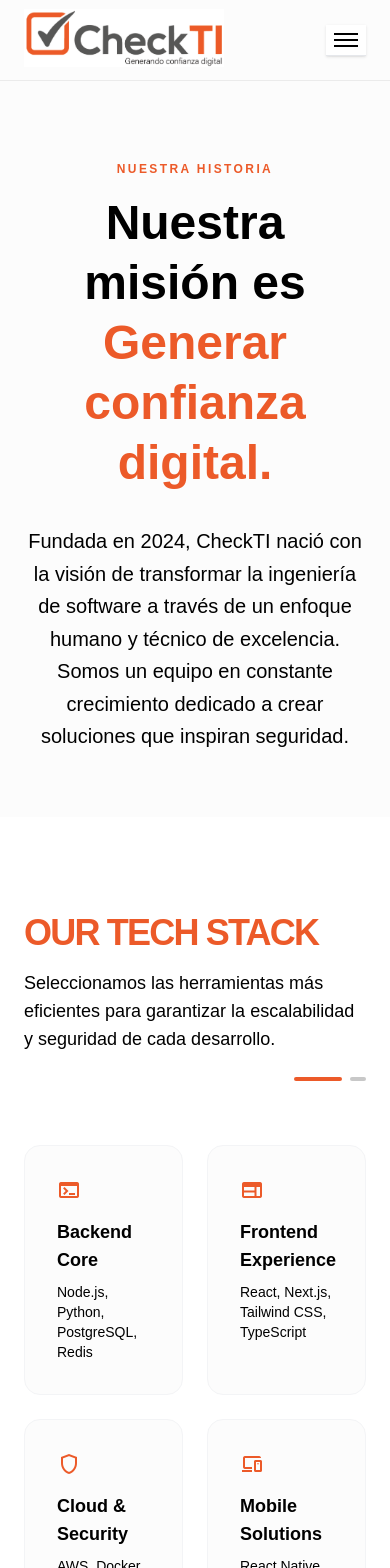
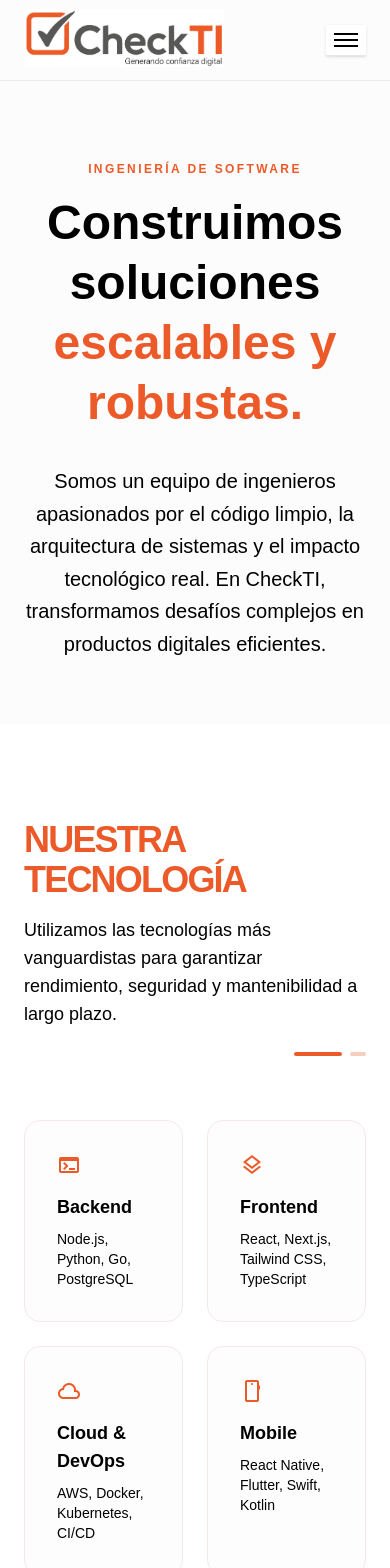
Before and after one commit to jfreakp/checkit, a Next.js app: page /about in a window 390 px wide. Shown: the top 1568 px of the page. Built offline with nearby package versions, Linux system fonts and the light colour scheme.

Commit message:
cambios de disenio

```diff
--- a/app/about/page.tsx
+++ b/app/about/page.tsx
@@ -1,57 +1,58 @@
 import { CardEnviarEncuesta } from "@/sharing/components/CardEnviarEncuesta";
 
 const infoCard = {
-    title1: "¿Listo para  ",
-    title2: "construir ",
-    title3: "confianza?",
-    description: "Conversemos sobre cómo CheckTI puede ayudarte a escalar tus soluciones digitales con un equipo que entiende tus necesidades.",
+    title1: "Tienes un reto ",
+    title2: "Técnico",
+    title3: "?",
+    description: "Estamos listos para analizar tu proyecto y ofrecerte la mejor solución de ingeniería.",
     primaryActionText: "Agendar Consultoría",
     secondaryActionText: "Nuestra Metodología"
 };
 
 export default function AboutPage() {
     return (
+
         <main className="flex-1">
             <section className="max-w-[1200px] mx-auto px-6 pt-20 pb-16 text-center">
-                <span className="text-primary font-bold tracking-[0.2em] text-xs uppercase mb-4 block">Nuestra Historia</span>
+                <span className="text-primary font-bold tracking-[0.2em] text-xs uppercase mb-4 block">Ingeniería de Software</span>
                 <h1 className="text-dark-accent text-5xl md:text-7xl font-black leading-tight mb-8">
-                    Nuestra misión es <br /> <span className="text-primary">Generar confianza digital.</span>
+                    Construimos soluciones <br /> <span className="text-primary">escalables y robustas.</span>
                 </h1>
                 <p className="max-w-3xl mx-auto text-xl leading-relaxed text-secondary-text">
-                    Fundada en 2024, CheckTI nació con la visión de transformar la ingeniería de software a través de un enfoque humano y técnico de excelencia. Somos un equipo en constante crecimiento dedicado a crear soluciones que inspiran seguridad.
+                    Somos un equipo de ingenieros apasionados por el código limpio, la arquitectura de sistemas y el impacto tecnológico real. En CheckTI, transformamos desafíos complejos en productos digitales eficientes.
                 </p>
             </section>
             <section className="bg-white py-24 px-6">
                 <div className="max-w-[1200px] mx-auto">
                     <div className="flex flex-col md:flex-row justify-between items-end mb-16 gap-6">
                         <div className="max-w-xl">
-                            <h2 className="text-primary text-4xl font-black mb-4 uppercase tracking-tighter">Our Tech Stack</h2>
-                            <p className="text-lg text-secondary-text">Seleccionamos las herramientas más eficientes para garantizar la escalabilidad y seguridad de cada desarrollo.</p>
+                            <h2 className="text-primary text-4xl font-black mb-4 uppercase tracking-tighter">Nuestra Tecnología</h2>
+                            <p className="text-lg text-secondary-text">Utilizamos las tecnologías más vanguardistas para garantizar rendimiento, seguridad y mantenibilidad a largo plazo.</p>
                         </div>
                         <div className="flex gap-2">
                             <div className="w-12 h-1 bg-primary rounded-full"></div>
-                            <div className="w-4 h-1 bg-brand-gray/30 rounded-full"></div>
+                            <div className="w-4 h-1 bg-primary/30 rounded-full"></div>
                         </div>
                     </div>
                     <div className="grid grid-cols-2 md:grid-cols-4 gap-6">
-                        <div className="tech-card p-8 border border-gray-100 rounded-2xl bg-background-light transition-all hover:shadow-xl hover:-translate-y-1">
+                        <div className="tech-card p-8 border border-[#f3eae7] rounded-2xl bg-background-light/50 transition-all hover:shadow-xl hover:-translate-y-1">
                             <span className="material-symbols-outlined text-primary text-4xl mb-4">terminal</span>
-                            <h4 className="font-bold text-dark-accent text-lg mb-2">Backend Core</h4>
-                            <p className="text-sm">Node.js, Python, PostgreSQL, Redis</p>
+                            <h4 className="font-bold text-dark-accent text-lg mb-2">Backend</h4>
+                            <p className="text-sm">Node.js, Python, Go, PostgreSQL</p>
                         </div>
-                        <div className="tech-card p-8 border border-gray-100 rounded-2xl bg-background-light transition-all hover:shadow-xl hover:-translate-y-1">
-                            <span className="material-symbols-outlined text-primary text-4xl mb-4">web</span>
-                            <h4 className="font-bold text-dark-accent text-lg mb-2">Frontend Experience</h4>
+                        <div className="tech-card p-8 border border-[#f3eae7] rounded-2xl bg-background-light/50 transition-all hover:shadow-xl hover:-translate-y-1">
+                            <span className="material-symbols-outlined text-primary text-4xl mb-4">layers</span>
+                            <h4 className="font-bold text-dark-accent text-lg mb-2">Frontend</h4>
                             <p className="text-sm">React, Next.js, Tailwind CSS, TypeScript</p>
                         </div>
-                        <div className="tech-card p-8 border border-gray-100 rounded-2xl bg-background-light transition-all hover:shadow-xl hover:-translate-y-1">
-                            <span className="material-symbols-outlined text-primary text-4xl mb-4">shield</span>
-                            <h4 className="font-bold text-dark-accent text-lg mb-2">Cloud &amp; Security</h4>
-                            <p className="text-sm">AWS, Docker, CI/CD, Cybersecurity</p>
+                        <div className="tech-card p-8 border border-[#f3eae7] rounded-2xl bg-background-light/50 transition-all hover:shadow-xl hover:-translate-y-1">
+                            <span className="material-symbols-outlined text-primary text-4xl mb-4">cloud</span>
+                            <h4 className="font-bold text-dark-accent text-lg mb-2">Cloud &amp; DevOps</h4>
+                            <p className="text-sm">AWS, Docker, Kubernetes, CI/CD</p>
                         </div>
-                        <div className="tech-card p-8 border border-gray-100 rounded-2xl bg-background-light transition-all hover:shadow-xl hover:-translate-y-1">
-                            <span className="material-symbols-outlined text-primary text-4xl mb-4">devices</span>
-                            <h4 className="font-bold text-dark-accent text-lg mb-2">Mobile Solutions</h4>
+                        <div className="tech-card p-8 border border-[#f3eae7] rounded-2xl bg-background-light/50 transition-all hover:shadow-xl hover:-translate-y-1">
+                            <span className="material-symbols-outlined text-primary text-4xl mb-4">smartphone</span>
+                            <h4 className="font-bold text-dark-accent text-lg mb-2">Mobile</h4>
                             <p className="text-sm">React Native, Flutter, Swift, Kotlin</p>
                         </div>
                     </div>
@@ -60,25 +61,25 @@ export default function AboutPage() {
             <section className="py-24 px-6 bg-background-light">
                 <div className="max-w-[1200px] mx-auto">
                     <div className="text-center mb-20">
-                        <h2 className="text-primary text-4xl font-black mb-4 uppercase tracking-tighter">Development Process</h2>
-                        <p className="text-secondary-text max-w-2xl mx-auto text-lg">Un proceso artesanal escalado con rigor de ingeniería.</p>
+                        <h2 className="text-primary text-4xl font-black mb-4 uppercase tracking-tighter">Proceso de Desarrollo</h2>
+                        <p className="text-secondary-text max-w-2xl mx-auto text-lg">Nuestra metodología Agile asegura transparencia total y entregas continuas de valor.</p>
                     </div>
                     <div className="grid grid-cols-1 md:grid-cols-3 gap-12 relative">
                         <div className="hidden md:block absolute top-1/4 left-0 w-full h-0.5 bg-gradient-to-r from-transparent via-primary/20 to-transparent -z-10"></div>
                         <div className="flex flex-col items-center text-center">
                             <div className="w-16 h-16 rounded-full bg-white shadow-lg flex items-center justify-center text-primary font-black text-2xl mb-6 border-2 border-primary/10">01</div>
-                            <h3 className="text-xl font-bold text-dark-accent mb-3">Diagnóstico y Visión</h3>
-                            <p className="text-secondary-text">Iniciamos cada proyecto entendiendo profundamente tus objetivos para construir confianza desde el día uno.</p>
+                            <h3 className="text-xl font-bold text-dark-accent mb-3">Descubrimiento y Diseño</h3>
+                            <p className="text-secondary-text">Analizamos los requerimientos técnicos y definimos la arquitectura del sistema antes de escribir la primera línea de código.</p>
                         </div>
                         <div className="flex flex-col items-center text-center">
                             <div className="w-16 h-16 rounded-full bg-primary shadow-lg flex items-center justify-center text-white font-black text-2xl mb-6">02</div>
-                            <h3 className="text-xl font-bold text-dark-accent mb-3">Ingeniería Personalizada</h3>
-                            <p className="text-secondary-text">Desarrollo iterativo con un equipo asignado que se convierte en una extensión de tu propia empresa.</p>
+                            <h3 className="text-xl font-bold text-dark-accent mb-3">Sprints Iterativos</h3>
+                            <p className="text-secondary-text">Desarrollo modular con revisiones periódicas. Implementamos pruebas automatizadas para garantizar la calidad del código.</p>
                         </div>
                         <div className="flex flex-col items-center text-center">
                             <div className="w-16 h-16 rounded-full bg-white shadow-lg flex items-center justify-center text-primary font-black text-2xl mb-6 border-2 border-primary/10">03</div>
-                            <h3 className="text-xl font-bold text-dark-accent mb-3">Entrega de Valor Real</h3>
-                            <p className="text-secondary-text">Implementación controlada y acompañamiento continuo para asegurar que la solución evolucione contigo.</p>
+                            <h3 className="text-xl font-bold text-dark-accent mb-3">Lanzamiento y Escalamiento</h3>
+                            <p className="text-secondary-text">Despliegue en producción con monitoreo activo. Optimizamos y escalamos según el crecimiento de los usuarios.</p>
                         </div>
                     </div>
                 </div>
@@ -87,17 +88,17 @@ export default function AboutPage() {
                 <div className="max-w-[1200px] mx-auto">
                     <div className="flex flex-col md:flex-row justify-between items-center mb-16 gap-8">
                         <div className="text-center md:text-left">
-                            <h2 className="text-primary text-4xl font-black mb-4 uppercase tracking-tighter">The Team</h2>
-                            <p className="text-lg text-secondary-text">Un equipo joven, dinámico y especializado en ingeniería de software personalizada.</p>
+                            <h2 className="text-primary text-4xl font-black mb-4 uppercase tracking-tighter">El Equipo</h2>
+                            <p className="text-lg text-secondary-text">Un grupo de ingenieros senior comprometidos con la excelencia técnica y la innovación.</p>
                         </div>
                         <div className="bg-primary/5 px-6 py-3 rounded-full border border-primary/20">
-                            <p className="text-primary font-bold text-sm">Equipo especializado y en crecimiento</p>
+                            <p className="text-primary font-bold text-sm">Somos 25+ Especialistas remotos</p>
                         </div>
                     </div>
                     <div className="grid grid-cols-1 sm:grid-cols-2 lg:grid-cols-4 gap-8">
-                        <div className="group text-center sm:text-left">
+                        <div className="group">
                             <div className="relative mb-6 overflow-hidden rounded-2xl aspect-[1/1.2] shadow-sm">
-                                <img className="w-full h-full object-cover transition-transform duration-700 group-hover:scale-105" data-alt="Carlos Méndez, Co-founder &amp; Lead Architect" src="https://lh3.googleusercontent.com/aida-public/AB6AXuCX1Z-Vx_F66A1XXuBk5MBZAtaEZyo83M3cBsyEXTYHA7OD4liuSWSnjB4pqREHWTAiwYfD8IH9ePjbg_LbIqY_orhYBiTFzYsLa0ocjuHgIw-HqhBBxJPT3MDacPXGzizjzVCVgNWy0VYbz0qv3JNjAnkljHVeCr9t58rToMXpdIwT9id1GwAa7GNl1L6ifZ2006K6B3gKoQZJTQHVWYpvPVGMCopXf2-pv7wyiB0dOJ4DYN8i5UIjUDzYMeuVMqLRrzsTVo3lcFU" />
+                                <img alt="Carlos Méndez, Arquitecto Lead" className="w-full h-full object-cover transition-transform duration-700 group-hover:scale-105" src="https://lh3.googleusercontent.com/aida-public/AB6AXuCX1Z-Vx_F66A1XXuBk5MBZAtaEZyo83M3cBsyEXTYHA7OD4liuSWSnjB4pqREHWTAiwYfD8IH9ePjbg_LbIqY_orhYBiTFzYsLa0ocjuHgIw-HqhBBxJPT3MDacPXGzizjzVCVgNWy0VYbz0qv3JNjAnkljHVeCr9t58rToMXpdIwT9id1GwAa7GNl1L6ifZ2006K6B3gKoQZJTQHVWYpvPVGMCopXf2-pv7wyiB0dOJ4DYN8i5UIjUDzYMeuVMqLRrzsTVo3lcFU" />
                                 <div className="absolute inset-0 bg-gradient-to-t from-dark-accent/60 to-transparent opacity-0 group-hover:opacity-100 transition-opacity flex items-end p-6">
                                     <div className="flex gap-3">
                                         <a className="w-10 h-10 rounded-full bg-white/20 backdrop-blur-md flex items-center justify-center text-white hover:bg-primary transition-colors" href="#">
@@ -107,11 +108,11 @@ export default function AboutPage() {
                                 </div>
                             </div>
                             <h3 className="text-dark-accent font-bold text-xl">Carlos Méndez</h3>
-                            <p className="text-primary text-sm font-bold uppercase tracking-widest mt-1">Co-founder &amp; Architect</p>
+                            <p className="text-primary text-sm font-bold uppercase tracking-widest mt-1">Lead Architect</p>
                         </div>
-                        <div className="group text-center sm:text-left">
+                        <div className="group">
                             <div className="relative mb-6 overflow-hidden rounded-2xl aspect-[1/1.2] shadow-sm">
-                                <img className="w-full h-full object-cover transition-transform duration-700 group-hover:scale-105" data-alt="Ana Silva, Senior Engineer" src="https://lh3.googleusercontent.com/aida-public/AB6AXuBdxkD2RulBPVWy09oOTKKXGuLQ29vo4d0aSo7H7NwJZRW8oY3qppUnn8KoBCTktBto4Y3v3gQRTPTlrcyu41c3lu850zo98nZeb1y5WQZqmCJtDx8EOpnys9zuudMr2G-OrLq6tbbe1wEqvIX-0saF9IeEBSkOSn9tyeIJeIdf5ZCnKT3gO3Eh61K14zm8c_IWegePsBxAe7EU2KG1_Gats3Z-pLdZ_mzcHPdoUZcGBE2E1N97TJmEz_yoT4zYQEJVvGvgN-UPB0Y" />
+                                <img alt="Ana Silva, Ingeniera Fullstack" className="w-full h-full object-cover transition-transform duration-700 group-hover:scale-105" src="https://lh3.googleusercontent.com/aida-public/AB6AXuBdxkD2RulBPVWy09oOTKKXGuLQ29vo4d0aSo7H7NwJZRW8oY3qppUnn8KoBCTktBto4Y3v3gQRTPTlrcyu41c3lu850zo98nZeb1y5WQZqmCJtDx8EOpnys9zuudMr2G-OrLq6tbbe1wEqvIX-0saF9IeEBSkOSn9tyeIJeIdf5ZCnKT3gO3Eh61K14zm8c_IWegePsBxAe7EU2KG1_Gats3Z-pLdZ_mzcHPdoUZcGBE2E1N97TJmEz_yoT4zYQEJVvGvgN-UPB0Y" />
                                 <div className="absolute inset-0 bg-gradient-to-t from-dark-accent/60 to-transparent opacity-0 group-hover:opacity-100 transition-opacity flex items-end p-6">
                                     <div className="flex gap-3">
                                         <a className="w-10 h-10 rounded-full bg-white/20 backdrop-blur-md flex items-center justify-center text-white hover:bg-primary transition-colors" href="#">
@@ -123,9 +124,9 @@ export default function AboutPage() {
                             <h3 className="text-dark-accent font-bold text-xl">Ana Silva</h3>
                             <p className="text-primary text-sm font-bold uppercase tracking-widest mt-1">Fullstack Engineer</p>
                         </div>
-                        <div className="group text-center sm:text-left">
+                        <div className="group">
                             <div className="relative mb-6 overflow-hidden rounded-2xl aspect-[1/1.2] shadow-sm">
-                                <img className="w-full h-full object-cover transition-transform duration-700 group-hover:scale-105" data-alt="Luis Ortiz, DevOps Specialist" src="https://lh3.googleusercontent.com/aida-public/AB6AXuCV57iL0U4ld2qgBd5P0GswriIjMgzRl5pD94p0nxTXMAp2L4y3mnYV6eNZsMacfBMH4CT-Yopn2rUaylHF1X0dfPD4NTqMB7IgT5dIT4qZSZ2vVZp-yx4qSxBf8pg8cXufv48vzb5m1mYdSqIdxj6lb1U59bInKArkZLltyVi406PImcsmblBdePheqJwmF3HFxw-3uuapnAS8Jcetj4exqOycHZG8_efI1YRsvnRGQBdtG84WH1LnC4bFOkqXkY-8c028QMMpQhU" />
+                                <img alt="Luis Ortiz, Especialista DevOps" className="w-full h-full object-cover transition-transform duration-700 group-hover:scale-105" src="https://lh3.googleusercontent.com/aida-public/AB6AXuCV57iL0U4ld2qgBd5P0GswriIjMgzRl5pD94p0nxTXMAp2L4y3mnYV6eNZsMacfBMH4CT-Yopn2rUaylHF1X0dfPD4NTqMB7IgT5dIT4qZSZ2vVZp-yx4qSxBf8pg8cXufv48vzb5m1mYdSqIdxj6lb1U59bInKArkZLltyVi406PImcsmblBdePheqJwmF3HFxw-3uuapnAS8Jcetj4exqOycHZG8_efI1YRsvnRGQBdtG84WH1LnC4bFOkqXkY-8c028QMMpQhU" />
                                 <div className="absolute inset-0 bg-gradient-to-t from-dark-accent/60 to-transparent opacity-0 group-hover:opacity-100 transition-opacity flex items-end p-6">
                                     <div className="flex gap-3">
                                         <a className="w-10 h-10 rounded-full bg-white/20 backdrop-blur-md flex items-center justify-center text-white hover:bg-primary transition-colors" href="#">
@@ -137,9 +138,9 @@ export default function AboutPage() {
                             <h3 className="text-dark-accent font-bold text-xl">Luis Ortiz</h3>
                             <p className="text-primary text-sm font-bold uppercase tracking-widest mt-1">DevOps Specialist</p>
                         </div>
-                        <div className="group text-center sm:text-left">
+                        <div className="group">
                             <div className="relative mb-6 overflow-hidden rounded-2xl aspect-[1/1.2] shadow-sm">
-                                <img className="w-full h-full object-cover transition-transform duration-700 group-hover:scale-105" data-alt="Marta Jímenez, QA Lead" src="https://lh3.googleusercontent.com/aida-public/AB6AXuBo7CIh0jeY_KsLrnMuz1YJR9Z5VrZj9CMlTN05OB1w_M-BuVPklmNCfn1PRrccYzk9cRNsdLpMjMm3_1yrVo4KeqKozc7HdT77lrTUqEDz2D7h60LeTuP1bNQ5EhDb4ZtIQF5I8-yIktJStVyRLb9nDAb23io5BTf103jVovMd6b208xEl2Ns_eybFCBosCmg-byTGyp9eZc1m1FkWW8pesHztnMTyMUwM5MgpXHvGGvma9BTOQDQbFO5TBTf_ictYbDAaF_jfVRc" />
+                                <img alt="Marta Jímenez, Ingeniera QA" className="w-full h-full object-cover transition-transform duration-700 group-hover:scale-105" src="https://lh3.googleusercontent.com/aida-public/AB6AXuBo7CIh0jeY_KsLrnMuz1YJR9Z5VrZj9CMlTN05OB1w_M-BuVPklmNCfn1PRrccYzk9cRNsdLpMjMm3_1yrVo4KeqKozc7HdT77lrTUqEDz2D7h60LeTuP1bNQ5EhDb4ZtIQF5I8-yIktJStVyRLb9nDAb23io5BTf103jVovMd6b208xEl2Ns_eybFCBosCmg-byTGyp9eZc1m1FkWW8pesHztnMTyMUwM5MgpXHvGGvma9BTOQDQbFO5TBTf_ictYbDAaF_jfVRc" />
                                 <div className="absolute inset-0 bg-gradient-to-t from-dark-accent/60 to-transparent opacity-0 group-hover:opacity-100 transition-opacity flex items-end p-6">
                                     <div className="flex gap-3">
                                         <a className="w-10 h-10 rounded-full bg-white/20 backdrop-blur-md flex items-center justify-center text-white hover:bg-primary transition-colors" href="#">
@@ -149,12 +150,11 @@ export default function AboutPage() {
                                 </div>
                             </div>
                             <h3 className="text-dark-accent font-bold text-xl">Marta Jímenez</h3>
-                            <p className="text-primary text-sm font-bold uppercase tracking-widest mt-1">QA Lead</p>
+                            <p className="text-primary text-sm font-bold uppercase tracking-widest mt-1">QA Engineer</p>
                         </div>
                     </div>
                 </div>
             </section>
-
             <CardEnviarEncuesta
                 title1={infoCard.title1}
                 title2={infoCard.title2}
@@ -164,5 +164,6 @@ export default function AboutPage() {
                 secondaryActionText={infoCard.secondaryActionText}
             />
         </main>
+
     );
 }
--- a/app/page.tsx
+++ b/app/page.tsx
@@ -19,10 +19,10 @@ const itemsEmpresas = [
 ]
 
 const infoCard = {
-    title1: "¿Listo para construir confianza?",
-    title2: "futuro",
-    title3: "de tu empresa?",
-    description: "Conversemos sobre cómo CheckTI puede ayudarte a escalar tus soluciones digitales con un equipo que entiende tus necesidades.",
+    title1: "¿Tu visión merece el mejor ",
+    title2: "código",
+    title3: "?",
+    description: "No arriesgues tu inversión con soluciones a medias. Construye sobre bases sólidas con el equipo experto de CheckTI.",
     primaryActionText: "Agendar Consultoría",
     secondaryActionText: "Nuestra Metodología"
 };
--- a/components/navbar/NavBar.tsx
+++ b/components/navbar/NavBar.tsx
@@ -5,8 +5,8 @@ import { ActiveLink } from "./active-link.tsx/ActiveLink"
 
 const navItems = [
     { path: "/", text: "Inicio" },
+    { path: "/about", text: "Quienes Somos" },
     { path: "/servicios", text: "Servicios" },
-    { path: "/about", text: "Acerca de" },
     { path: "/contacto", text: "Contacto" },
 ]
 
```
